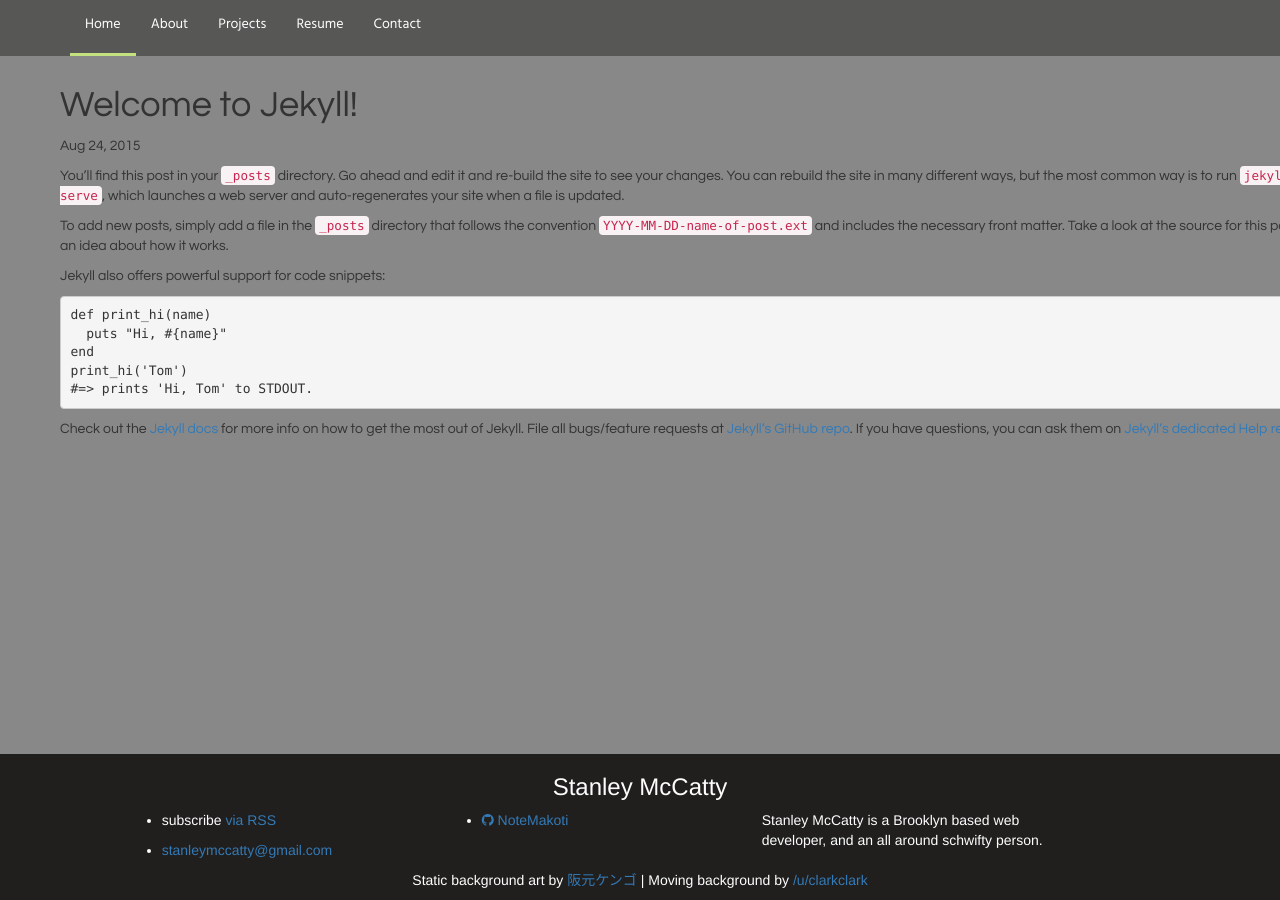
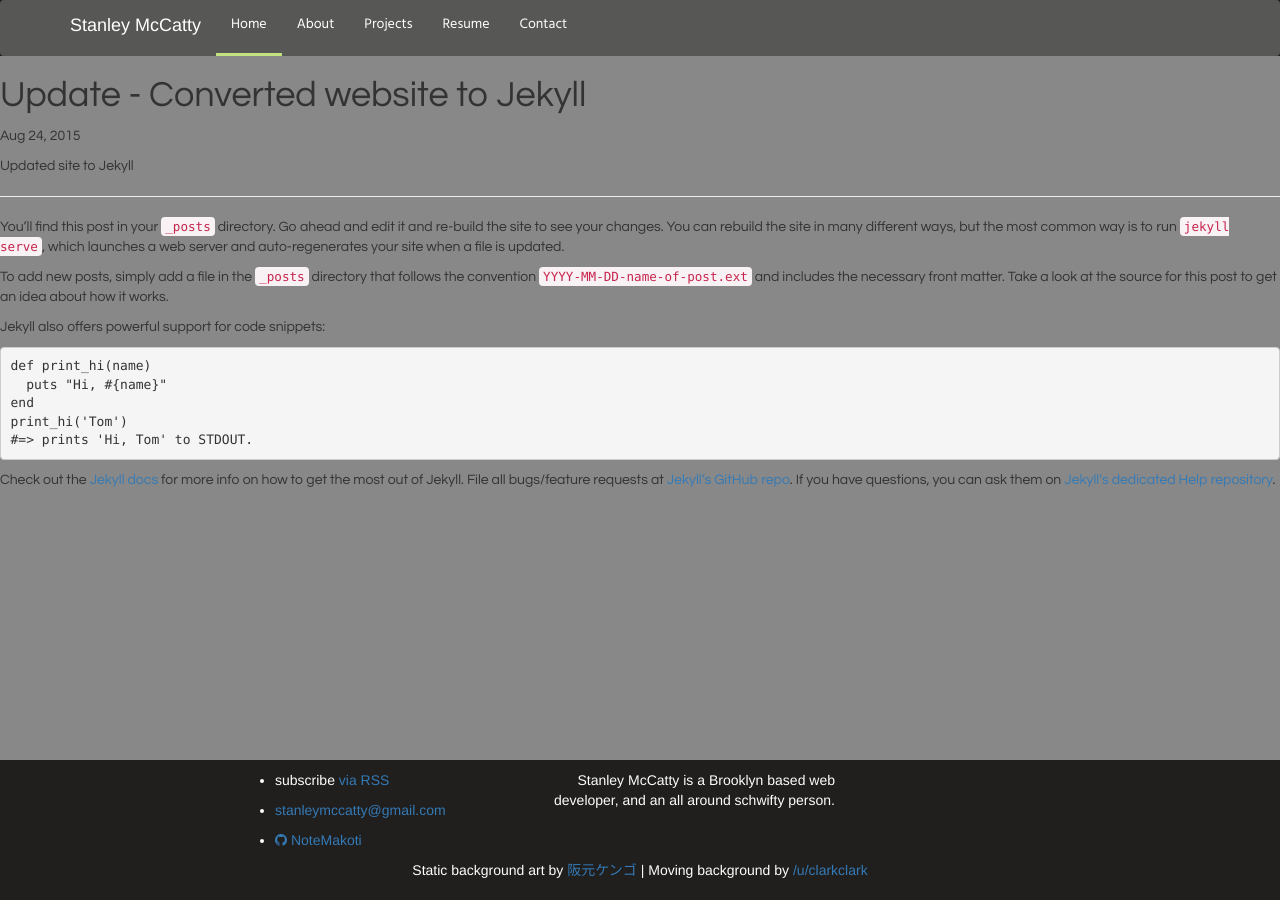
Before and after one commit to NoteMakoti/notemakoti.github.io, a Jekyll site: the page built from _posts/2015-08-24-welcome-to-jekyll.markdown, in a window 1280 px wide. Built offline with Jekyll 4.4.1, drawn with Linux system fonts in a browser that asks for light colours; Markdown is read by kramdown in place of the engine named in the settings.

Commit message:
footer fixes

```diff
--- a/_includes/footer.html
+++ b/_includes/footer.html
@@ -1,16 +1,15 @@
 <footer class="container text-center" id="footer">
     <div class="wrapper">
-        <h3 class="footer-heading">{{ site.title }}</h3>
         <div class="footer-col-wrapper">
-            <div class="col-lg-1">
+            <div class="col-lg-2">
             </div>
             <div class="col-lg-3 text-left">
                 <ul class="contact-list">
-                    <li><p class="rss-subscribe">subscribe <a href="{{ "/feed.xml" | prepend: site.baseurl }}">via RSS</a></p></li>
+                    <li>
+                        <p class="rss-subscribe">subscribe <a href="{{ " /feed.xml " | prepend: site.baseurl }}">via RSS</a></p>
+                    </li>
                     <li><a href="mailto:{{ site.email }}">{{ site.email }}</a></li>
                 </ul>
-            </div>
-            <div class="col-lg-3 text-left">
             <ul class="social-media-list">
                 {% if site.github_username %}
                 <li>
@@ -29,14 +28,15 @@
                 {% endif %}
             </ul>
             </div>
-            <div class="col-lg-3 text-left">
+            <div class="col-lg-3 text-right">
                 <p class="text">{{ site.description }}</p>
             </div>
-            <div class="col-lg-1">
+            <div class="col-lg-2">
             </div>
         </div>
         <div class="footer-col-wrapper">
-          <div class="col-md-12"><p>Static background art by <a href="http://www.pixiv.net/member.php?id=52292">阪元ケンゴ</a> | Moving background by <a href="http://www.reddit.com/r/Cinemagraphs/comments/12988g/beardgif/">/u/clarkclark</a></div>
+            <div class="col-md-12">
+                <p>Static background art by <a href="http://www.pixiv.net/member.php?id=52292">阪元ケンゴ</a> | Moving background by <a href="http://www.reddit.com/r/Cinemagraphs/comments/12988g/beardgif/">/u/clarkclark</a></div>
         </div>
     </div>
 </footer>
--- a/_includes/header.html
+++ b/_includes/header.html
@@ -1,7 +1,7 @@
 <header class="site-header">
     <div class="navbar-wrapper">
         <div class="container-static">
-            <nav class="navbar navbar-static-top">
+            <nav class="navbar navbar-top">
                 <div class="container">
                     <div class="navbar-header">
                         <button type="button" class="navbar-toggle collapsed" data-toggle="collapse" data-target="#navbar" aria-expanded="false" aria-controls="navbar">
@@ -10,6 +10,7 @@
                             <span class="icon-bar"></span>
                             <span class="icon-bar"></span>
                         </button>
+                        <a class="navbar-brand" href="#" >{{ site.title }}</a>
                     </div>
                     <div id="navbar" class="navbar-collapse collapse">
                         <ul class="nav navbar-nav">
--- a/_layouts/cover.html
+++ b/_layouts/cover.html
@@ -152,7 +152,7 @@
     }
     </style>
     <video autoplay loop cover poster="img/neetcover.jpg" id="bgv">
-        <source src="http://notemakoti.github.io/img/beard.webm" type="video/webm">
+        <source src="img/beard.webm" type="video/webm">
     </video>
     {% include header.html %}
     <div class="page-content">
@@ -161,6 +161,6 @@
         </div>
     </div>
     {% include footer.html %}
-    <script src="/js/bootstrap.min.js"></script>
+    <script src="js/bootstrap.min.js"></script>
 </body>
 </html>
--- a/_posts/2015-08-24-welcome-to-jekyll.markdown
+++ b/_posts/2015-08-24-welcome-to-jekyll.markdown
@@ -1,9 +1,14 @@
 ---
 layout: post
-title:  "Welcome to Jekyll!"
+title:  "Update - Converted website to Jekyll"
 date:   2015-08-24 13:26:43
 categories: jekyll update
 ---
+
+Updated site to Jekyll
+
+------------------------------------------
+
 You’ll find this post in your `_posts` directory. Go ahead and edit it and re-build the site to see your changes. You can rebuild the site in many different ways, but the most common way is to run `jekyll serve`, which launches a web server and auto-regenerates your site when a file is updated.
 
 To add new posts, simply add a file in the `_posts` directory that follows the convention `YYYY-MM-DD-name-of-post.ext` and includes the necessary front matter. Take a look at the source for this post to get an idea about how it works.
--- a/css/main.css
+++ b/css/main.css
@@ -13,7 +13,7 @@ body {
 }
 
 #footer {
-    padding: 0px;
+    padding: 10px;
     margin: 0px;
     background-color: #1f1e1d;
     opacity: 0.99;
@@ -27,8 +27,12 @@ body {
 .page-content div {
     font-family: 'Questrial', sans-serif;
     padding: 0px;
-    margin: 30px;
+    margin: 0px;
     width: 100%;
+}
+
+.nav {
+    font-family: 'Hind', sans-serif;
 }
 
 .navbar-static-top {
@@ -38,10 +42,26 @@ body {
 }
 
 .navbar-wrapper {
-    font-family: 'Hind', sans-serif;
     background: #1f1e1d;
 }
 
 .site-footer {
     vertical-align: bottom;
 }
+
+#bgv {
+    width: 100%;
+    height: 100%;
+    position: absolute;
+    padding: 0;
+    margin: 0;
+    left: 0px;
+    top: 0px;
+    z-index: -1000;
+    overflow: hidden;
+    min-height: 100%;
+    min-width: 100%;
+    - if fit to width position: absolute;
+    bottom: 0;
+    left: 0;
+}
```
Lines whose indentation alone changed are shown as unchanged.
